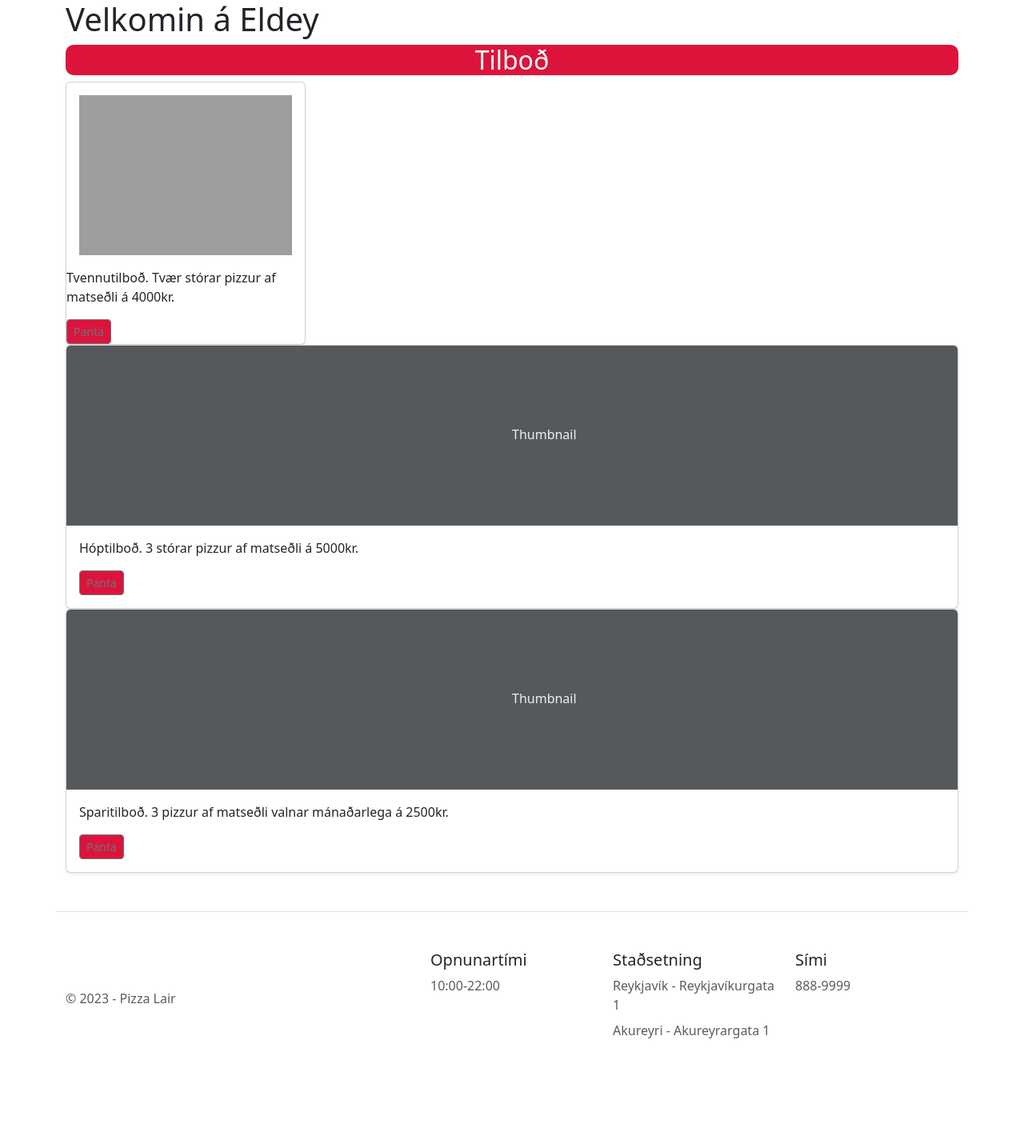
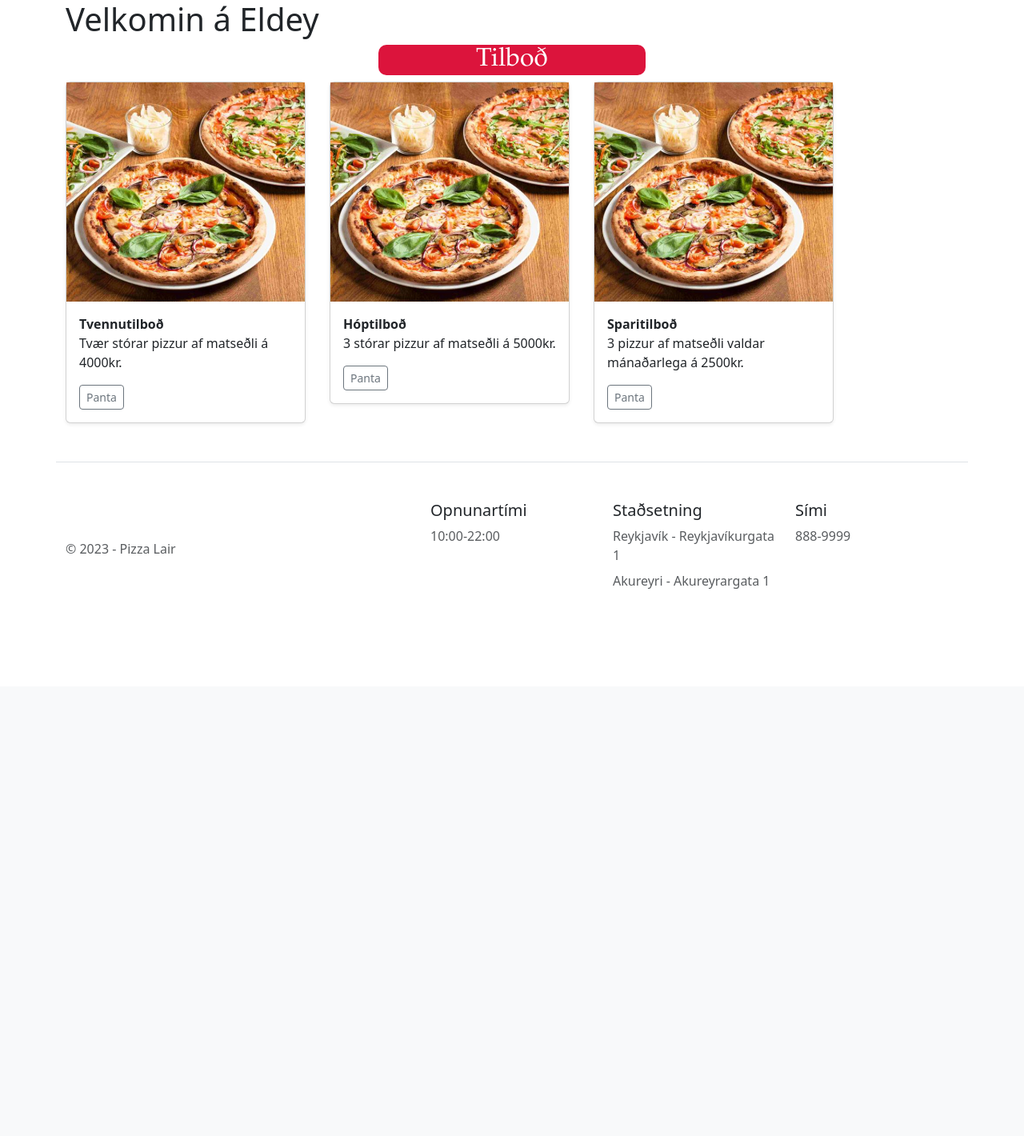
Before and after one commit to LightMH/PizzaLair, a Django app: page /offer/ in a window 1280 px wide. Shown: the part 56-1476 px from the top of the page at 80% size. After the commit the page ends 792 px from the top, so only its background shows below. Run offline with Django 4.2, Linux system fonts and the light colour scheme; grey boxes are pictures that could not be loaded.

Commit message:
Kláraði í bili hönnunina á tilboðunum

```diff
--- a/static/css/offers.css
+++ b/static/css/offers.css
@@ -3,13 +3,14 @@
     background-color: crimson;
     color: white;
     text-align: center;
+    font-family: "Book Antiqua";
+    margin: auto;
+    width: 30%;
 }
 
 .offerdisplay {
     display: grid;
     grid-template-columns: repeat(3, 300px);
     grid-gap: 30px;
+    margin: auto;
 }
-.btn-group {
-    background-color: crimson;
-}
--- a/templates/Offer/offer.html
+++ b/templates/Offer/offer.html
@@ -2,15 +2,16 @@
 {% extends 'base.html' %}
 {% block content %}
     <link rel="stylesheet" href="/static/css/offers.css">
+    <div class="offersOnSite">
     <div class="offers">
     <h2>Tilboð</h2>
     </div>
     <div class="offerdisplay">
     <div class="col">
           <div class="card shadow-sm">
-            <img src="/static/images"
+            <img src="/static/images/Offer_img.png" alt="Offer image">
             <div class="card-body">
-              <p class="card-text">Tvennutilboð. Tvær stórar pizzur af matseðli á 4000kr.</p>
+              <p class="card-text"><b>Tvennutilboð</b><br> Tvær stórar pizzur af matseðli á 4000kr.</p>
               <div class="d-flex justify-content-between align-items-center">
                 <div class="btn-group">
                   <button type="button" class="btn btn-sm btn-outline-secondary">Panta</button>
@@ -21,9 +22,9 @@
         </div>
         <div class="col">
           <div class="card shadow-sm">
-            <svg class="bd-placeholder-img card-img-top" width="100%" height="225" xmlns="http://www.w3.org/2000/svg" role="img" aria-label="Placeholder: Thumbnail" preserveAspectRatio="xMidYMid slice" focusable="false"><title>Placeholder</title><rect width="100%" height="100%" fill="#55595c"/><text x="50%" y="50%" fill="#eceeef" dy=".3em">Thumbnail</text></svg>
+          <img src="/static/images/Offer_img.png" alt="Offer image">
             <div class="card-body">
-              <p class="card-text">Hóptilboð. 3 stórar pizzur af matseðli á 5000kr.</p>
+              <p class="card-text"><b>Hóptilboð</b><br> 3 stórar pizzur af matseðli á 5000kr.</p>
               <div class="d-flex justify-content-between align-items-center">
                 <div class="btn-group">
                   <button type="button" class="btn btn-sm btn-outline-secondary">Panta</button>
@@ -34,9 +35,9 @@
         </div>
         <div class="col">
           <div class="card shadow-sm">
-            <svg class="bd-placeholder-img card-img-top" width="100%" height="225" xmlns="http://www.w3.org/2000/svg" role="img" aria-label="Placeholder: Thumbnail" preserveAspectRatio="xMidYMid slice" focusable="false"><title>Placeholder</title><rect width="100%" height="100%" fill="#55595c"/><text x="50%" y="50%" fill="#eceeef" dy=".3em">Thumbnail</text></svg>
+          <img src="/static/images/Offer_img.png" alt="Offer image">
             <div class="card-body">
-              <p class="card-text">Sparitilboð. 3 pizzur af matseðli valnar mánaðarlega á 2500kr.</p>
+              <p class="card-text"><b>Sparitilboð</b><br> 3 pizzur af matseðli valdar mánaðarlega á 2500kr.</p>
               <div class="d-flex justify-content-between align-items-center">
                 <div class="btn-group">
                   <button type="button" class="btn btn-sm btn-outline-secondary">Panta</button>
@@ -46,4 +47,5 @@
           </div>
         </div>
     </div>
+    </div>
 {% endblock %}
```
